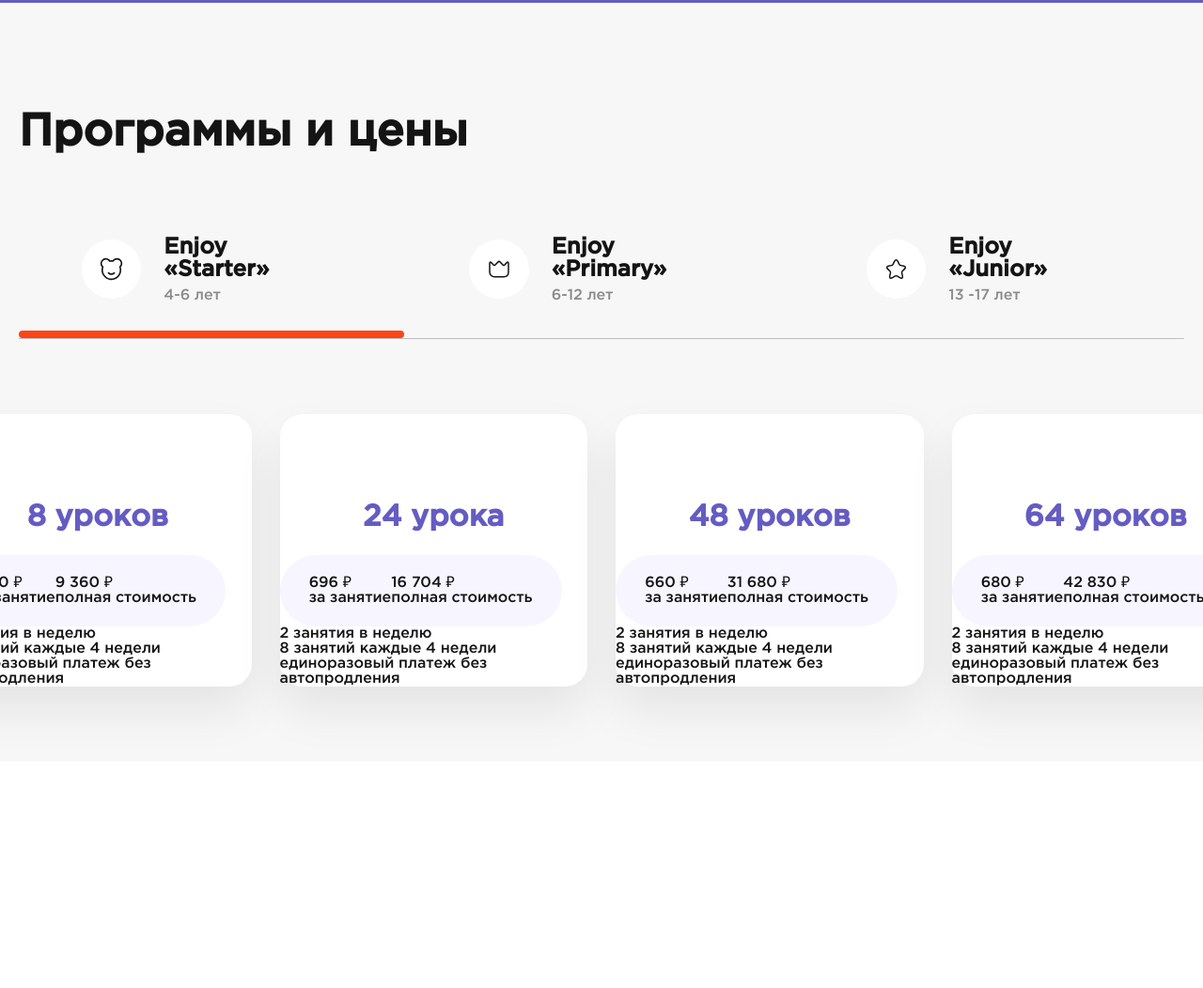
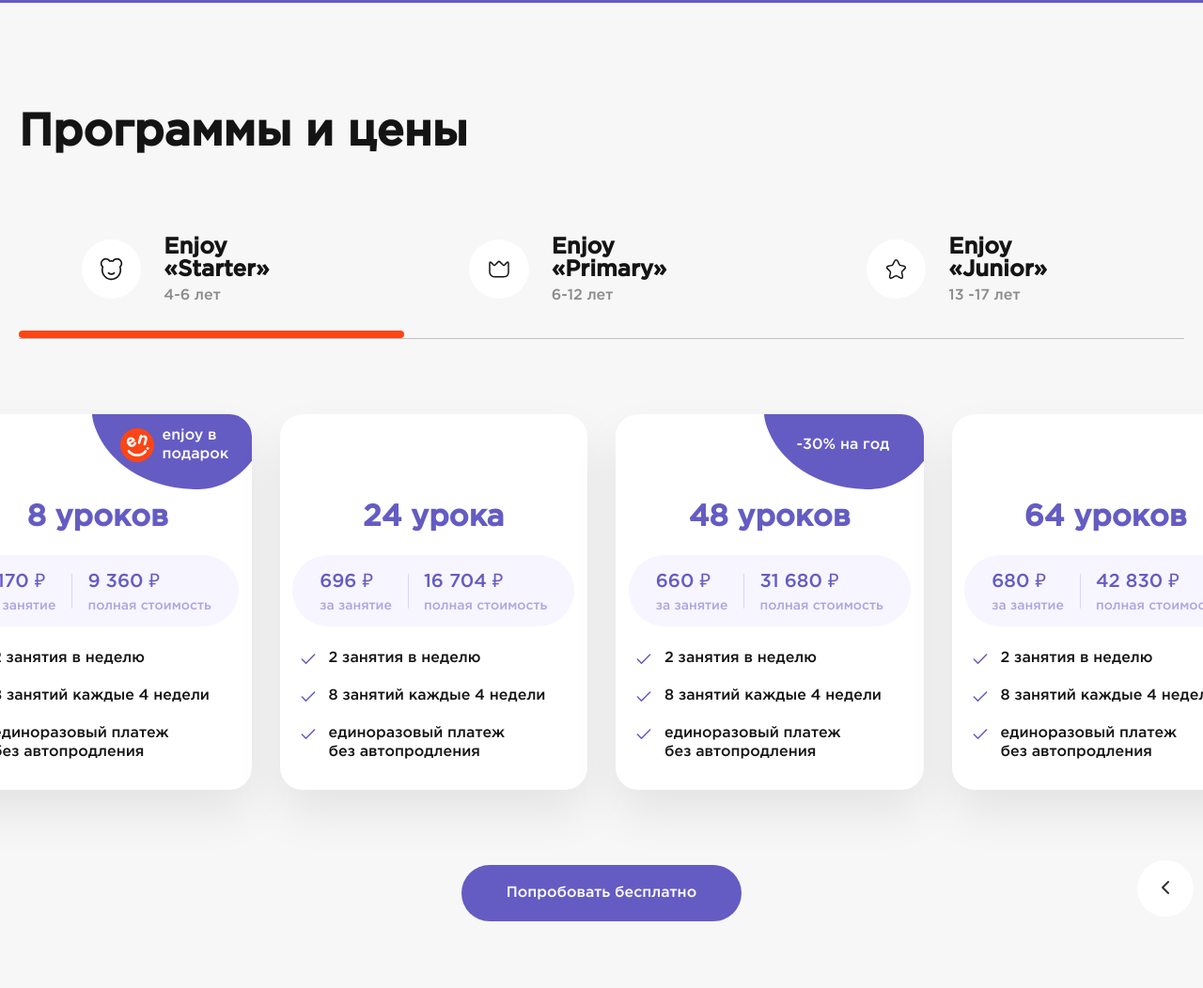
Before and after one commit to devev-m/English-school-Enjoy, a plain HTML site: page index.html in a window 1280 px wide. Shown: the part 2139-3191 px from the top of the page at 94% size. Before the commit the page ends 2950 px from the top, so only its background shows below. Drawn offline with Linux system fonts and the light colour scheme.

Commit message:
section prices all

```diff
--- a/css/style.css
+++ b/css/style.css
@@ -1,13 +1,13 @@
 /* Обнуление */
 *{padding: 0;margin: 0;border: 0;}
 *,*:before,*:after{box-sizing: border-box;}
-html,body{height:100%;width:100%;font-size:100%;line-height:1;}
+html,body{height:100%;width:100%;line-height:1;}
 nav,footer,header,aside{display: block;}
 :focus,:active{outline: none;}
 a:focus,a:active{outline: none;}
 input,button,textarea{font-family:inherit;}
 button{cursor: pointer;}
-a,a:visited{text-decoration: none;color: inherit;}
+a,a:visited{text-decoration: none;color: inherit;cursor: pointer;}
 a:hover{text-decoration: none;}
 ul li{list-style: none;}
 img{max-width: 100%;height: auto;}
@@ -367,28 +367,135 @@ body{
     justify-content: center;
     margin: 0 -80px;
     column-gap: 30px;
+    position: relative;
 }
 .prices__box-card{
     background: #FFFFFF;
     border-radius: 24px;
     box-shadow: 0px 25px 50px rgba(0, 0, 0, 0.08);
     flex-basis: 340px;
+    overflow: hidden;
+}
+.prices__box-card-decor{
+    background: url(../img/prices/prices-vector.svg) no-repeat left top;
+    display: flex;
+    height: 80px;
+    margin-left: auto;
+    width: 170px;
+}
+.prices__box-card-img{
+    width: 36px;
+    height: 36px;
+    margin: 15px 9px 29px 30px;
+}
+.prices__box-card-text{
+    color: #FFFFFF;
+    font-size: 16px;
+    line-height: 20px;
+}
+.prices__box-card-text_1{
+    margin-top: 13px;
+}
+.prices__box-card-text_3{
+    margin: 23px 35px;
 }
 .prices__box-title{
     color: #645CC3;
     font-size: 32px;
     line-height: 32px;
-    padding: 94px 0 24px;
     text-align: center;
 }
+.prices__box-title_1, .prices__box-title_3{
+    padding: 14px 0 24px;
+}
+.prices__box-title_2, .prices__box-title_4{
+    padding: 94px 0 24px;
+}
 .prices__price-table{
-    display: flex;
-    width: 300px;
-    height: 76px;
+    align-items: center;
     background: #F7F5FF;
     border-radius: 100px;
+    color: #645CC3;
+    display: flex;
+    height: 76px;
     justify-content: center;
+    margin: 0 auto 24px;
+    width: 300px;
+}
+.prices__price-name{
+    font-size: 20px;
+    line-height: 32px;
+}
+.prices__price-text{
+    font-size: 14px;
+    line-height: 20px;
+    opacity: 0.5;
+}
+.prices__price-column_1{
+    padding-right: 18px;
+    position: relative;
+}
+.prices__price-column_1::after{
+    background-color: #645CC3;
+    content: "";
+    height: 37px;
+    opacity: .2;
+    position: absolute;
+    right: 0;
+    top: 8px;
+    width: 1px;
+}
+.prices__price-column_2{
+    padding-left: 16px;
+}
+.prices__list{
+    margin: 0 20px 10px;
+}
+.prices__price-desc{
+    background: url(../img/prices/prices-check.svg) no-repeat left top;
+    background-size: 20px;
+    line-height: 20px;
+    padding: 0 0 20px 32px ;
+}
+.prices__price-desc:last-child{
+    max-width: 222px;
+}
+.price__arrows{
+    display: flex;
+    position: absolute;
+    bottom: -55px;
+    right: 0;
+}
+.price__arrow{
     align-items: center;
+    background: #FFFFFF;
+    border-radius: 50%;
+    display: flex;
+    justify-content: center;
+    height: 60px;
+    width: 60px;
+}
+.price__arrow:last-child{
+    margin-left: 10px;
+}
+.price__arrow:hover, .price__arrow:focus, .price__arrow:active{
+    background: #f1eaea;
+}
+.price__button-inner{
+    display: flex;
+    justify-content: center;
+    padding-bottom: 71px;
+}
+.price__button{
+    background: #645CC3;
+    border-radius: 100px;
+    color: #FFFFFF;
+    font-size: 16px;
+    line-height: 24px;
+    padding: 18px 48px;
+}
+.price__button:hover, .price__button:focus, .price__button:active{
+    background: #534ca1;
 }
 
 
--- a/index.html
+++ b/index.html
@@ -144,7 +144,7 @@
             <div class="container">
                 <h3 class="prices__title">Программы и цены</h3>
                 <div class="prices__programs">
-                    <div class="prices__programs-card">
+                    <div class="prices__programs-card prices__programs-card_1">
                         <label class="prices__label">
                             <input class="prices__label-input" type="radio" name="programm" value="starter" checked>
                             <div class="prices__label-radio"></div>
@@ -170,7 +170,7 @@
                             </div>
                         </label>
                     </div>
-                    <div class="prices__programs-card">
+                    <div class="prices__programs-card prices__programs-card_3">
                         <label class="prices__label">
                             <input class="prices__label-input" type="radio" name="programm" value="junior">
                             <div class="prices__label-radio"></div>
@@ -186,16 +186,20 @@
                 </div>
 
                 <div class="prices__box-cards">
-                    <div class="prices__box-card prices__box-card_1">
-                        <h4 class="prices__box-title">8 уроков</h4>
+                    <div class="prices__box-card">
+                        <div class="prices__box-card-decor">
+                            <img src="./img/prices/prices-smile.svg" alt="card decor" class="prices__box-card-img">
+                            <p class="prices__box-card-text prices__box-card-text_1">enjoy в подарок</p>
+                        </div>
+                        <h4 class="prices__box-title prices__box-title_1">8 уроков</h4>
                         <div class="prices__price-table">
-                            <div class="prices__price-column prices__price-column_1">
+                            <div class="prices__price-column_1">
                                 <p class="prices__price-name">1 170 ₽</p>
-                                <span class="prices__price-text">за занятие</span>
+                                <p class="prices__price-text">за занятие</p>
                             </div>
-                            <div class="prices__price-column prices__price-column_2">
+                            <div class="prices__price-column_2">
                                 <p class="prices__price-name">9 360 ₽</p>
-                                <span class="prices__price-text">полная стоимость</span>
+                                <p class="prices__price-text">полная стоимость</p>
                             </div>
                         </div>
                         <ul class="prices__list">
@@ -205,16 +209,16 @@
                                 без автопродления</li>
                         </ul>
                     </div>
-                    <div class="prices__box-card prices__box-card_2">
-                        <h4 class="prices__box-title">24 урока</h4>
+                    <div class="prices__box-card">
+                        <h4 class="prices__box-title prices__box-title_2">24 урока</h4>
                         <div class="prices__price-table">
-                            <div class="prices__price-column">
+                            <div class="prices__price-column_1">
                                 <p class="prices__price-name">696 ₽</p>
-                                <span class="prices__price-text">за занятие</span>
+                                <p class="prices__price-text">за занятие</p>
                             </div>
-                            <div class="prices__price-column">
+                            <div class="prices__price-column_2">
                                 <p class="prices__price-name">16 704 ₽</p>
-                                <span class="prices__price-text">полная стоимость</span>
+                                <p class="prices__price-text">полная стоимость</p>
                             </div>
                         </div>
                         <ul class="prices__list">
@@ -224,16 +228,19 @@
                                 без автопродления</li>
                         </ul>
                     </div>
-                    <div class="prices__box-card prices__box-card_3">
-                        <h4 class="prices__box-title">48 уроков</h4>
+                    <div class="prices__box-card">
+                        <div class="prices__box-card-decor">
+                            <p class="prices__box-card-text prices__box-card-text_3">-30% на год</p>
+                        </div>
+                        <h4 class="prices__box-title prices__box-title_3">48 уроков</h4>
                         <div class="prices__price-table">
-                            <div class="prices__price-column">
+                            <div class="prices__price-column_1">
                                 <p class="prices__price-name">660 ₽</p>
-                                <span class="prices__price-text">за занятие</span>
+                                <p class="prices__price-text">за занятие</p>
                             </div>
-                            <div class="prices__price-column">
+                            <div class="prices__price-column_2">
                                 <p class="prices__price-name">31 680 ₽</p>
-                                <span class="prices__price-text">полная стоимость</span>
+                                <p class="prices__price-text">полная стоимость</p>
                             </div>
                         </div>
                         <ul class="prices__list">
@@ -243,16 +250,16 @@
                                 без автопродления</li>
                         </ul>
                     </div>
-                    <div class="prices__box-card prices__box-card_4">
-                        <h4 class="prices__box-title">64 уроков</h4>
+                    <div class="prices__box-card">
+                        <h4 class="prices__box-title prices__box-title_4">64 уроков</h4>
                         <div class="prices__price-table">
-                            <div class="prices__price-column">
+                            <div class="prices__price-column_1">
                                 <p class="prices__price-name">680 ₽</p>
-                                <span class="prices__price-text">за занятие</span>
+                                <p class="prices__price-text">за занятие</p>
                             </div>
-                            <div class="prices__price-column">
+                            <div class="prices__price-column_2">
                                 <p class="prices__price-name">42 830 ₽</p>
-                                <span class="prices__price-text">полная стоимость</span>
+                                <p class="prices__price-text">полная стоимость</p>
                             </div>
                         </div>
                         <ul class="prices__list">
@@ -262,6 +269,17 @@
                                 без автопродления</li>
                         </ul>
                     </div>
+                    <div class="price__arrows">
+                        <a class="price__arrow">
+                            <img class="price__arrow-img" src="./img/prices/prices-arrow-left.svg" alt="стрелка влево">
+                        </a>
+                        <a class="price__arrow">
+                            <img class="price__arrow-img" src="./img/prices/prices-arrow-right.svg" alt="стрелка вправо">
+                        </a>
+                    </div>
+                </div>
+                <div class="price__button-inner">
+                    <button class="price__button">Попробовать бесплатно</button>
                 </div>
             </div>
         </section>
```
Also changed, not shown: img/prices/prices-arrow-left.svg (added), img/prices/prices-arrow-right.svg (added).
